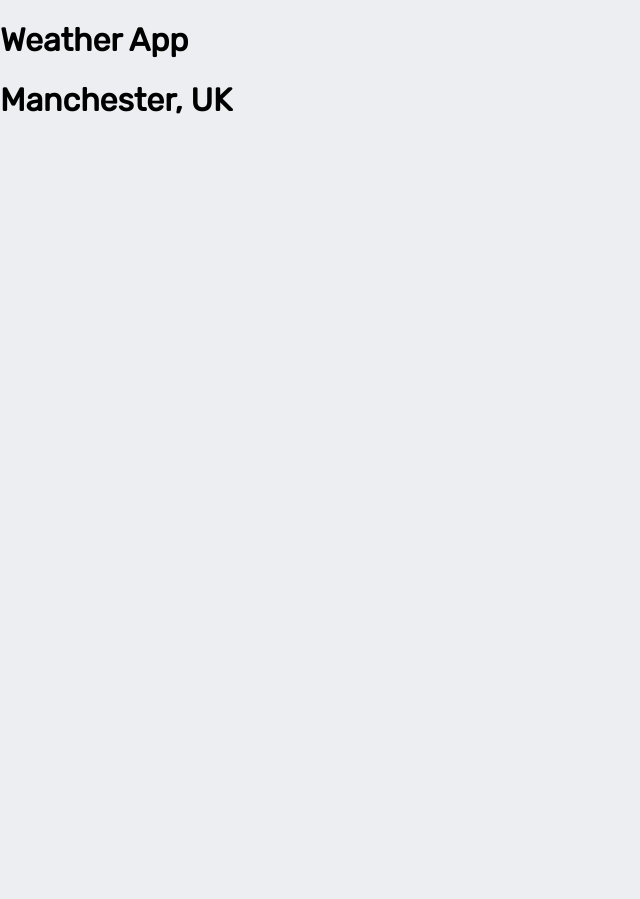
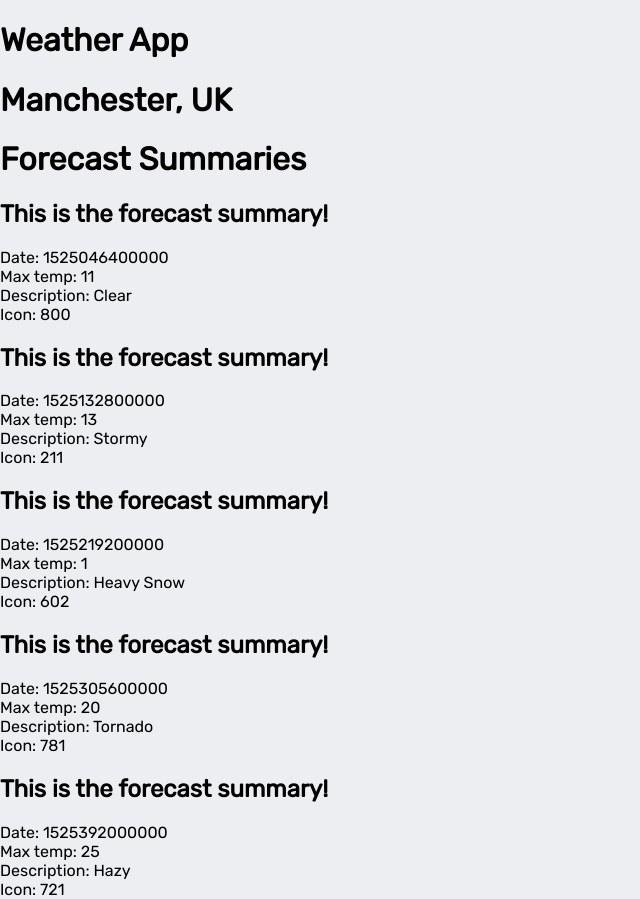
Before and after one commit to greenchul/React-Weather-App, a React (Create React App) app: page / in a window 1280 px wide. Shown: the whole page, without its empty margins (0-640 px from the left). Before the commit the page ends 800 px from the top, so only its background shows below. Built offline with nearby package versions, Linux system fonts and the light colour scheme.

Commit message:
added forecast summaries and tests

```diff
--- a/src/components/App.js
+++ b/src/components/App.js
@@ -2,13 +2,17 @@ import "../styles/App.css";
 import React from "react";
 import propTypes from "prop-types";
 import LocationDetails from "./LocationDetails";
+// import ForecastSummary from "./ForecastSummary";
+import ForecastSummaries from "./ForecastSummaries";
 
 const App = ({ forecast }) => {
   const { city, country } = forecast.location;
+  const { forecasts } = forecast;
   return (
     <div className="App">
       <h1>Weather App</h1>
       <LocationDetails city={city} country={country} />
+      <ForecastSummaries forecasts={forecasts} />
     </div>
   );
 };
@@ -18,6 +22,7 @@ App.propTypes = {
       city: propTypes.string,
       country: propTypes.string,
     }),
+    forecasts: propTypes.arrayOf(propTypes.shape()),
   }).isRequired,
 };
 
--- /dev/null
+++ b/src/components/ForecastSummaries.js
@@ -0,0 +1,26 @@
+import React from "react";
+import propTypes from "prop-types";
+import ForecastSummary from "./ForecastSummary";
+
+const ForecastSummaries = ({ forecasts }) => {
+  return (
+    <div>
+      <h1>Forecast Summaries</h1>
+      {forecasts.map((singleForecast) => {
+        return (
+          <ForecastSummary
+            key={`${singleForecast.temperature.max}`}
+            singleForecast={singleForecast}
+          />
+        );
+      })}
+    </div>
+  );
+};
+
+ForecastSummaries.propTypes = {
+  forecasts: propTypes.arrayOf(propTypes.shape()).isRequired,
+};
+// eslint-disable-next-line react/require-default-props
+
+export default ForecastSummaries;
--- /dev/null
+++ b/src/components/ForecastSummary.js
@@ -0,0 +1,33 @@
+import React from "react";
+import propTypes from "prop-types";
+
+const ForecastSummary = ({ singleForecast }) => {
+  const { date, temperature, description, icon } = singleForecast;
+  return (
+    <div className="forecast-summary">
+      <h2>This is the forecast summary!</h2>
+      <div className="forecast-summary__date"> Date: {date} </div>
+      <div className="forecast-summary__temperature">
+        Max temp: {temperature.max}
+      </div>
+      <div className="forecast-summary__description">
+        Description: {description}
+      </div>
+      <div className="forecast-summary__icon"> Icon: {icon} </div>
+    </div>
+  );
+};
+
+ForecastSummary.propTypes = {
+  singleForecast: propTypes.shape({
+    date: propTypes.number.isRequired,
+    temperature: propTypes.shape({
+      max: propTypes.number,
+      min: propTypes.number,
+    }).isRequired,
+    description: propTypes.string.isRequired,
+    icon: propTypes.string.isRequired,
+  }).isRequired,
+};
+
+export default ForecastSummary;
```
Also changed, not shown: 2 other files (tests, documents, lock files or other folders).
